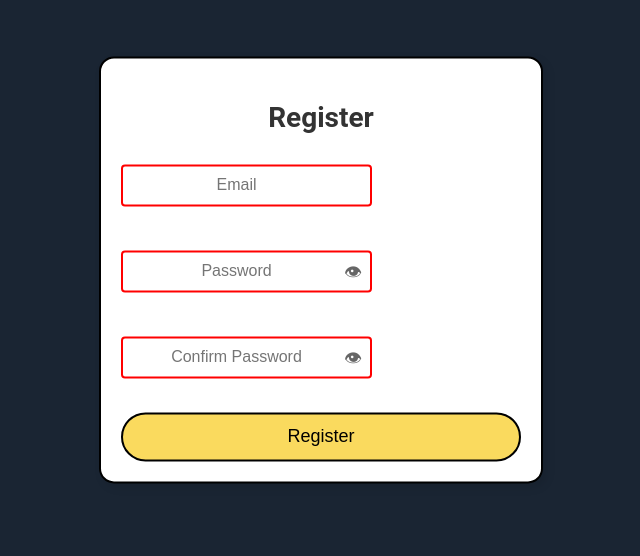
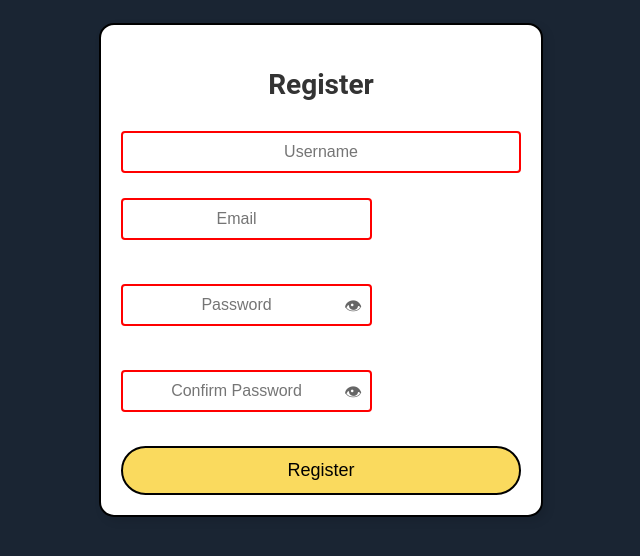
Before and after one commit to anonode/anti-ats, a Flask app: page /register in a window 1280 px wide. Shown: the part 130-686 px from the top of the page, without its empty margins (319-959 px from the left). Run offline with Flask 3, Linux system fonts and the light colour scheme; parts of the project's set-up code (start-up, migrations or seed data) failed here and were passed over.

Commit message:
registration 'username' field

```diff
--- a/app/static/registration.css
+++ b/app/static/registration.css
@@ -30,6 +30,9 @@ input:invalid {
     border: 2px solid red;
 }
 
+input[name="username"] {
+    width: 100%;  /* Ensures username input takes full width */
+}
 input {
     padding: 8px;
     margin-bottom: 5px;
--- a/app/templates/register.html
+++ b/app/templates/register.html
@@ -32,6 +32,9 @@
             {% endwith %}
         </div>
         <form method="POST" action="{{ url_for('register') }}">
+
+            <input type="text" name="username" placeholder="Username" required><br>
+
             <div class="email-wrapper">
                 <input type="email" id="email" name="email" placeholder="Email" required>
             </div>
```
